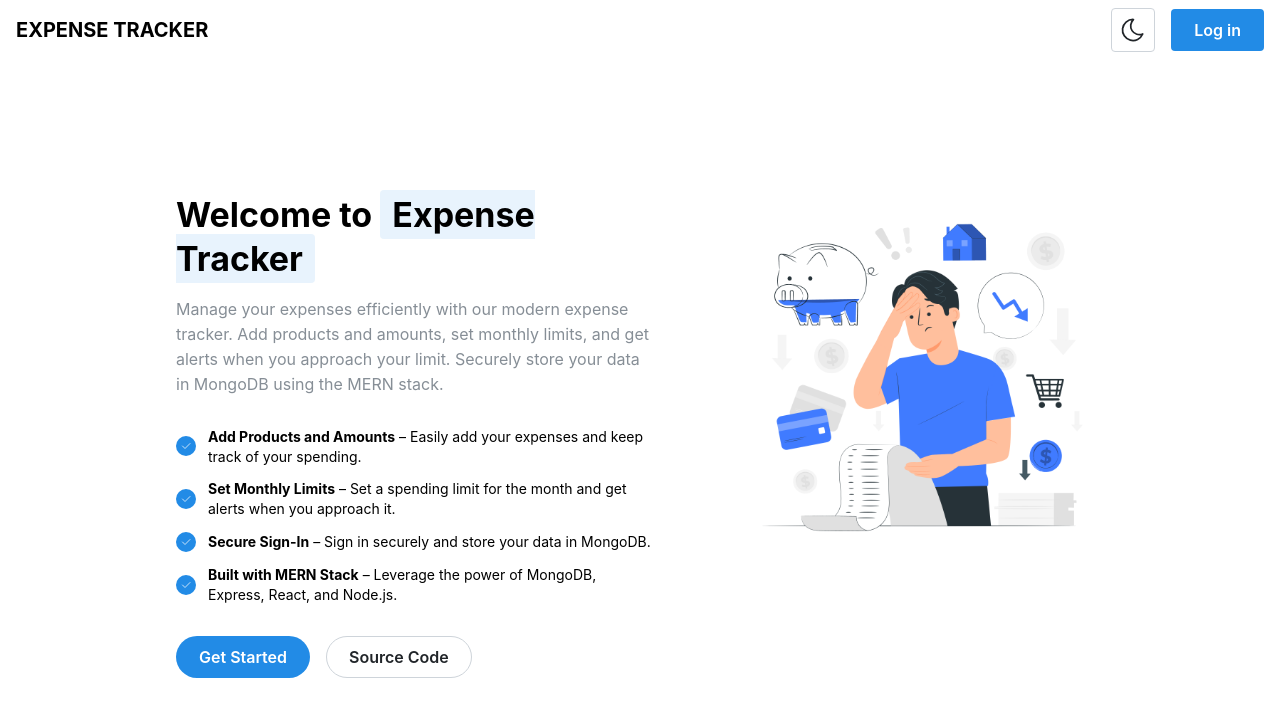
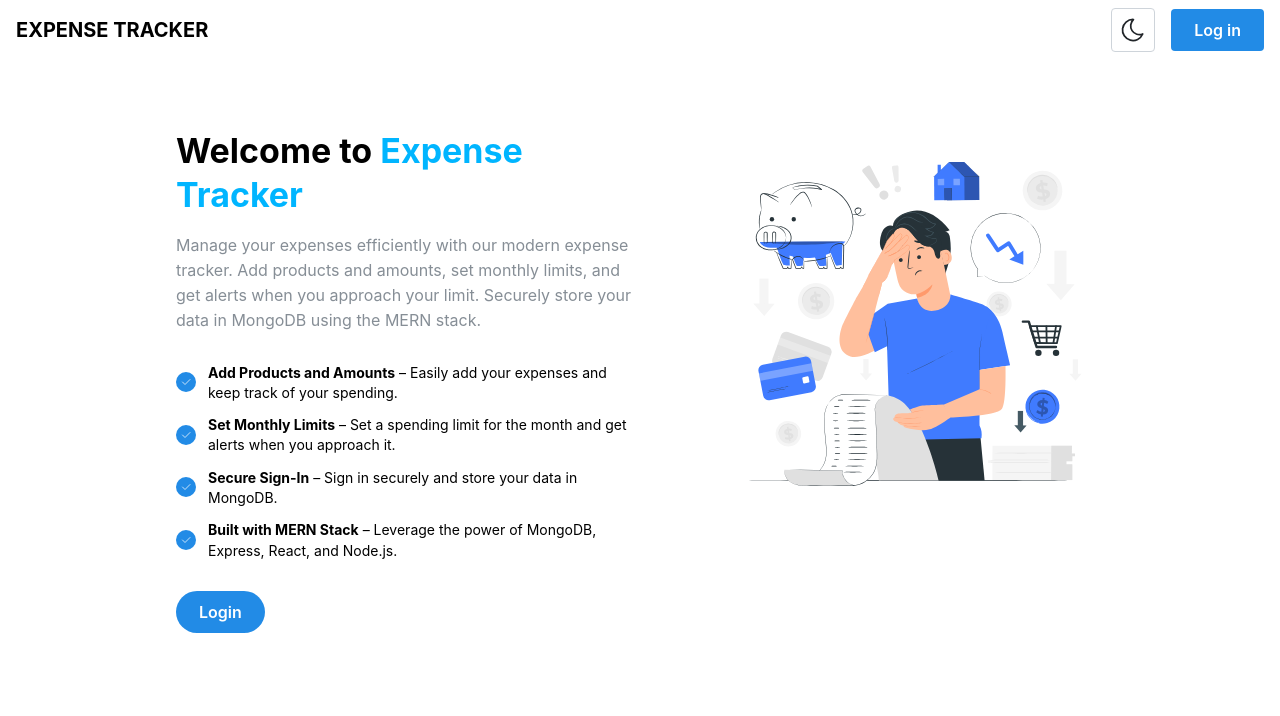
Before and after one commit to tchoumi313/ExpenseTracker, a React (Vite) app in the folder client/: page / in a window 1280 px wide. Shown: the top 716 px of the page. Built offline with nearby package versions, Linux system fonts and the light colour scheme.

Commit message:
fix: Resolve image loading issue in non-Chrome browsers

```diff
--- a/client/src/components/hero/Hero.jsx
+++ b/client/src/components/hero/Hero.jsx
@@ -1,18 +1,31 @@
-import { Image, Container, Title, Button, Group, Text, List, ThemeIcon, rem } from '@mantine/core';
-import { IconCheck } from '@tabler/icons-react';
-import image from '/hero.png';
-import classes from './Hero.module.css';
+import {
+  Image,
+  Container,
+  Title,
+  Button,
+  Group,
+  Text,
+  List,
+  ThemeIcon,
+  rem,
+} from "@mantine/core";
+import { IconCheck } from "@tabler/icons-react";
+import image from "/hero.svg";
+import classes from "./Hero.module.css";
 
 export default function Hero() {
   return (
     <Container size="md">
       <div className={classes.inner}>
         <div className={classes.content}>
-          <Title className={classes.title}>
-            Welcome to <span className={classes.highlight}>Expense Tracker</span>
+          <Title className={`${classes.title}  `}>
+            Welcome to <span style={{ color: "#00b5ff" }}>Expense Tracker</span>
           </Title>
           <Text c="dimmed" mt="md">
-            Manage your expenses efficiently with our modern expense tracker. Add products and amounts, set monthly limits, and get alerts when you approach your limit. Securely store your data in MongoDB using the MERN stack.
+            Manage your expenses efficiently with our modern expense tracker.
+            Add products and amounts, set monthly limits, and get alerts when
+            you approach your limit. Securely store your data in MongoDB using
+            the MERN stack.
           </Text>
 
           <List
@@ -21,34 +34,44 @@ export default function Hero() {
             size="sm"
             icon={
               <ThemeIcon size={20} radius="xl">
-                <IconCheck style={{ width: rem(12), height: rem(12) }} stroke={1.5} />
+                <IconCheck
+                  style={{ width: rem(12), height: rem(12) }}
+                  stroke={1.5}
+                />
               </ThemeIcon>
             }
           >
             <List.Item>
-              <b>Add Products and Amounts</b> – Easily add your expenses and keep track of your spending.
+              <b>Add Products and Amounts</b> – Easily add your expenses and
+              keep track of your spending.
             </List.Item>
             <List.Item>
-              <b>Set Monthly Limits</b> – Set a spending limit for the month and get alerts when you approach it.
+              <b>Set Monthly Limits</b> – Set a spending limit for the month and
+              get alerts when you approach it.
             </List.Item>
             <List.Item>
-              <b>Secure Sign-In</b> – Sign in securely and store your data in MongoDB.
+              <b>Secure Sign-In</b> – Sign in securely and store your data in
+              MongoDB.
             </List.Item>
             <List.Item>
-              <b>Built with MERN Stack</b> – Leverage the power of MongoDB, Express, React, and Node.js.
+              <b>Built with MERN Stack</b> – Leverage the power of MongoDB,
+              Express, React, and Node.js.
             </List.Item>
           </List>
 
           <Group mt={30}>
             <Button radius="xl" size="md" className={classes.control}>
-              Get Started
-            </Button>
-            <Button variant="default" radius="xl" size="md" className={classes.control}>
-              Source Code
+              Login
             </Button>
           </Group>
         </div>
-        <Image src={image} className={classes.image} alt="hero image" display={{ base: 'none', md: 'block' }} />
+        <Image
+          src={image}
+          alt="hero image"
+          display={{ base: "none", md: "block" }}
+          h={376}
+          w={376}
+        />
       </div>
     </Container>
   );
--- a/client/src/components/hero/Hero.module.css
+++ b/client/src/components/hero/Hero.module.css
@@ -1,7 +1,7 @@
 .inner {
   display: flex;
   justify-content: space-between;
-  padding-top: calc(var(--mantine-spacing-xl) * 4);
+  padding-top: calc(var(--mantine-spacing-xl) * 2);
   padding-bottom: calc(var(--mantine-spacing-xl) * 4);
 }
 
@@ -17,9 +17,7 @@
 
 .title {
   color: light-dark(var(--mantine-color-black), var(--mantine-color-white));
-  font-family:
-    Greycliff CF,
-    var(--mantine-font-family);
+  font-family: Greycliff CF, var(--mantine-font-family);
   font-size: rem(44px);
   line-height: 1.2;
   font-weight: 900;
@@ -35,16 +33,6 @@
   }
 }
 
-.image {
-  width: rem(376px);
-  height: rem(356px);
-
-  @media (max-width: $mantine-breakpoint-md) {
-    display: none ;
-
-  }
-}
-
 .highlight {
   position: relative;
   background-color: var(--mantine-color-blue-light);
```
Also changed, not shown: client/public/hero.svg (added).
